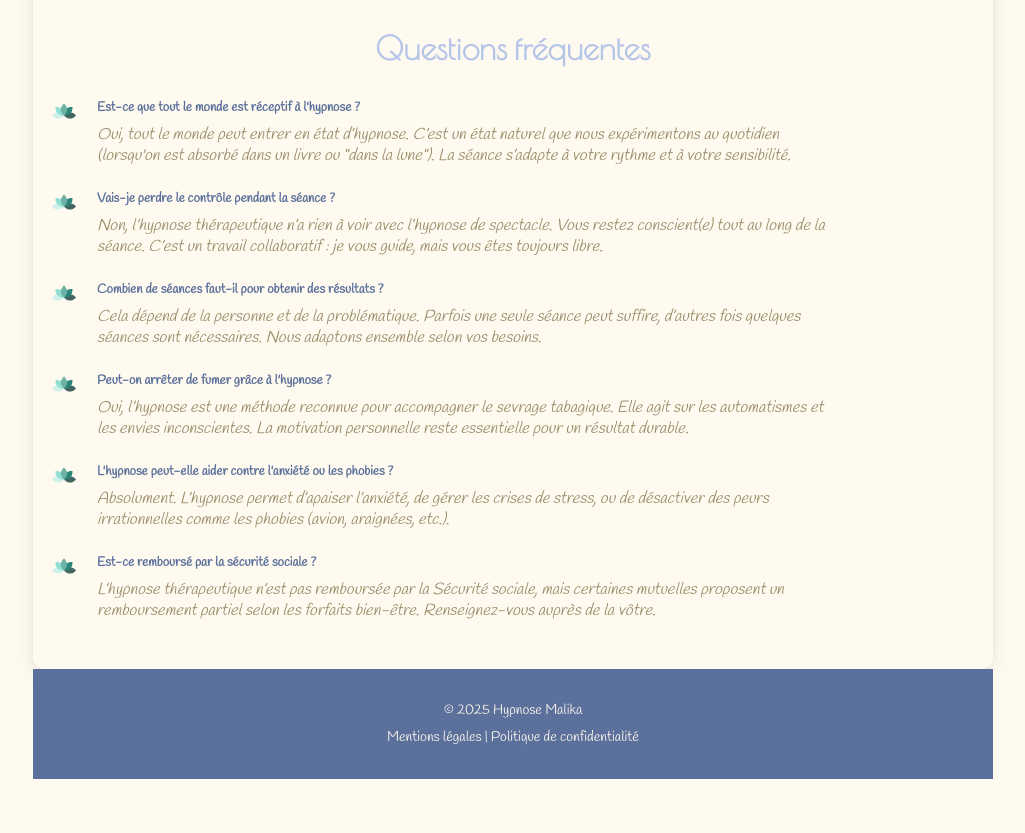
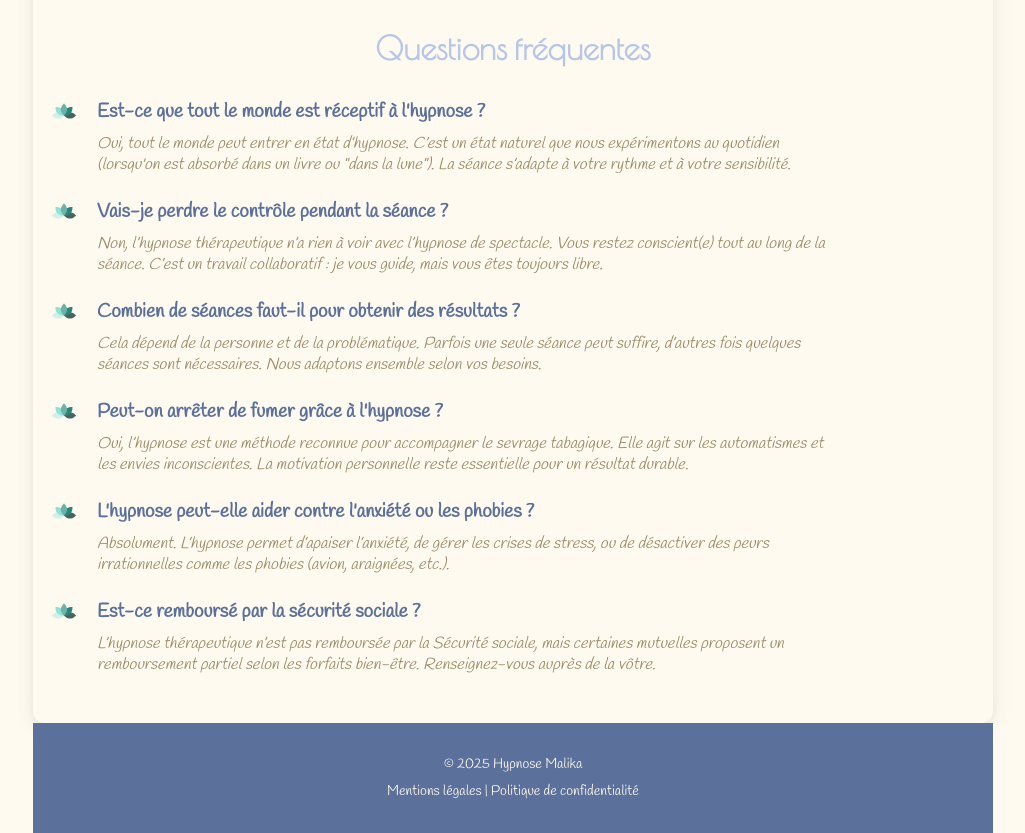
Before and after one commit to vrsslt/Hypnose-Malika, an Astro site: page / in a window 1280 px wide. Shown: the part 2861-3694 px from the top of the page, without its empty margins (127-1152 px from the left). Before the commit the page ends 3640 px from the top, so only its background shows below. Built offline with nearby package versions, Linux system fonts and the light colour scheme; Astro itself is replaced by a stand-in of ours.

Commit message:
FAQ h4 resize

```diff
--- a/src/components/FAQ.astro
+++ b/src/components/FAQ.astro
@@ -68,7 +68,7 @@
 
     .FAQ li h4 {
         color: var(--color-dark-blue);
-        font-size: small;
+        font-size: 1.3;
         margin-bottom: 0.5rem;
     }
 
--- a/src/styles/global.css
+++ b/src/styles/global.css
@@ -57,4 +57,5 @@ main {
 	h3 {
 		font-size: 2rem;
 	}
+
 }
```
